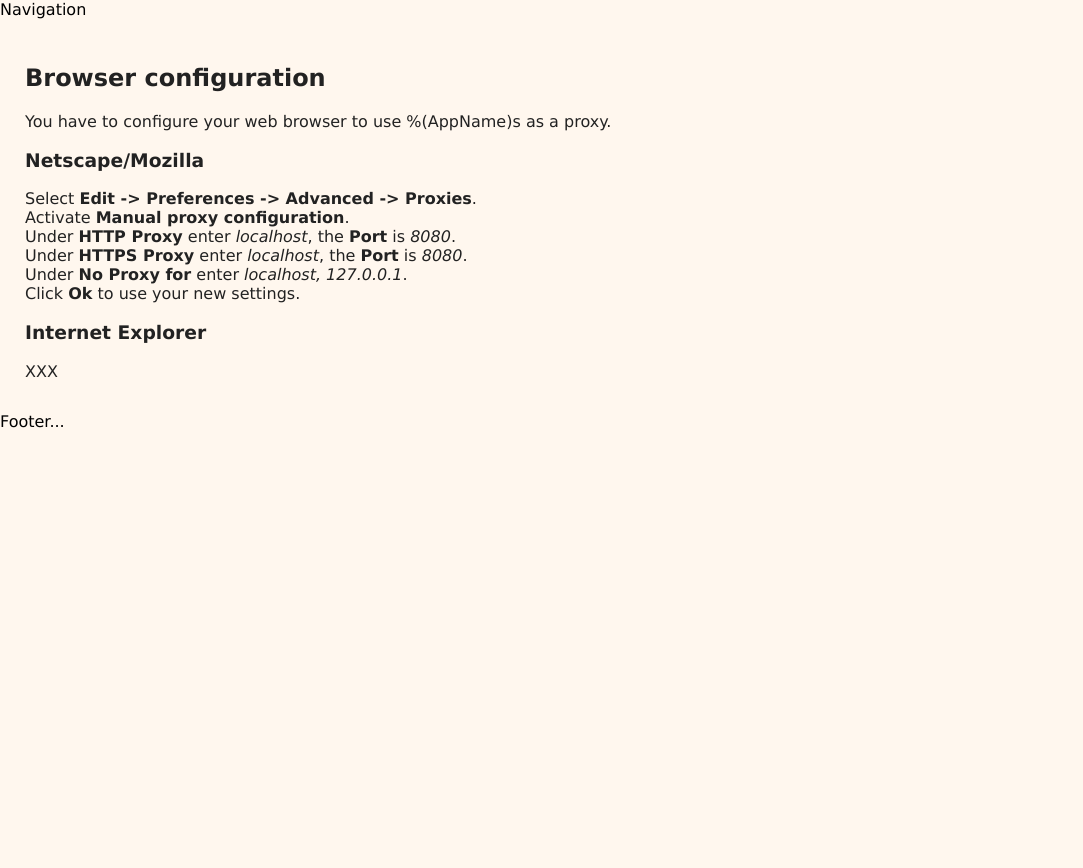
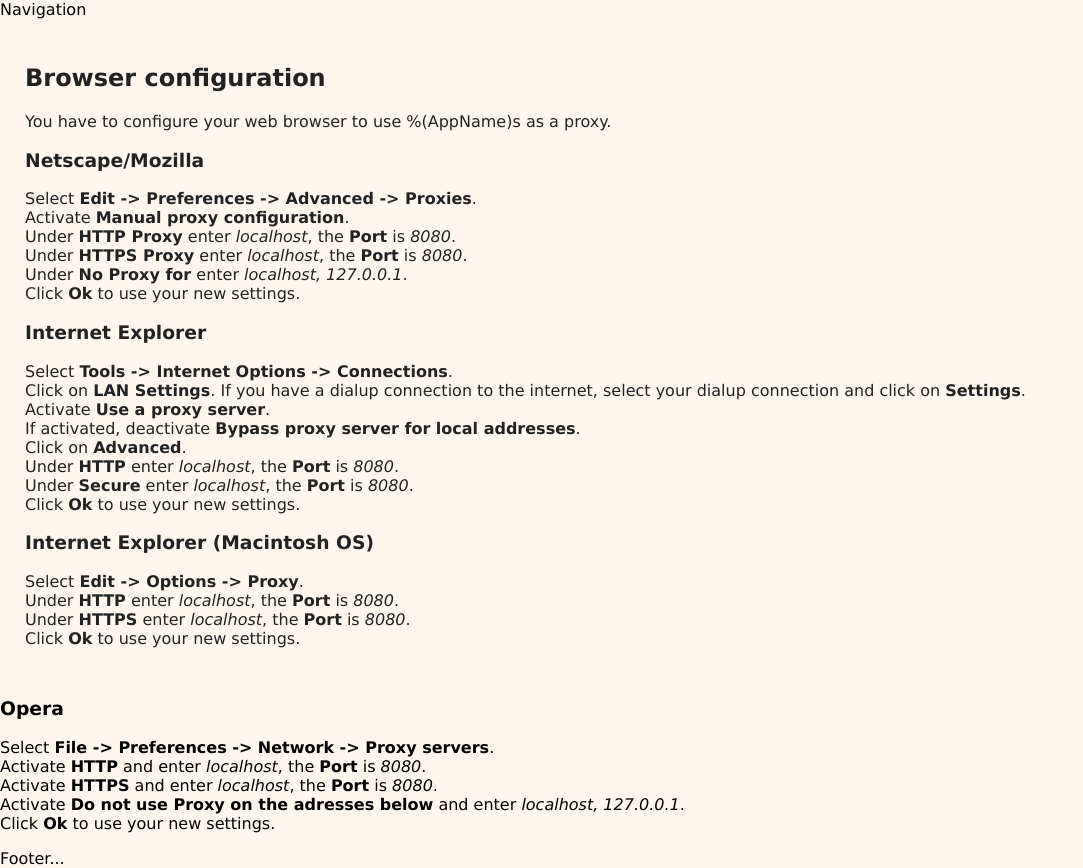
Before and after one commit to HomeRad/TorCleaner, a plain HTML site: page templates/classic/help.html in a window 1280 px wide. Shown: the whole page, without its empty margins (0-1083 px from the left). Before the commit the page ends 800 px from the top, so only its background shows below. Drawn offline with Linux system fonts and the light colour scheme.

Commit message:
more proxy config help
git-svn-id: https://webcleaner.svn.sourceforge.net/svnroot/webcleaner/trunk/webcleaner2@2594 e058641e-7c0d-0410-ba67-d7ca6cf85b4a

```diff
--- a/templates/classic/help.html
+++ b/templates/classic/help.html
@@ -21,9 +21,43 @@ Under <b>HTTPS Proxy</b> enter <i>localhost</i>, the <b>Port</b> is
 <i tal:content="string:${config/port}">8080</i>.<br>
 Under <b>No Proxy for</b> enter <i>localhost, 127.0.0.1</i>.<br>
 Click <b>Ok</b> to use your new settings.</p>
+
 <h3 i18n:translate="">Internet Explorer</h3>
-<p i18n:translate="">XXX</p>
+<p i18n:translate="">Select <b>Tools -&gt; Internet Options -&gt;
+Connections</b>.<br>
+Click on <b>LAN Settings</b>. If you have a dialup connection to the
+internet, select your dialup connection and click on <b>Settings</b>.<br>
+Activate <b>Use a proxy server</b>.<br>
+If activated, deactivate <b>Bypass proxy server for local addresses</b>.<br>
+Click on <b>Advanced</b>.<br>
+Under <b>HTTP</b> enter <i>localhost</i>, the <b>Port</b> is
+<i tal:content="string:${config/port}">8080</i>.<br>
+Under <b>Secure</b> enter <i>localhost</i>, the <b>Port</b> is
+<i tal:content="string:${config/port}">8080</i>.<br>
+Click <b>Ok</b> to use your new settings.</p>
+</p>
+
+<h3 i18n:translate="">Internet Explorer (Macintosh OS)</h3>
+<p i18n:translate="">Select <b>Edit -&gt; Options -&gt; Proxy</b>.<br>
+Under <b>HTTP</b> enter <i>localhost</i>, the <b>Port</b> is
+<i tal:content="string:${config/port}">8080</i>.<br>
+Under <b>HTTPS</b> enter <i>localhost</i>, the <b>Port</b> is
+<i tal:content="string:${config/port}">8080</i>.<br>
+Click <b>Ok</b> to use your new settings.</p>
+</p>
 </div>
+
+<h3 i18n:translate="">Opera</h3>
+<p i18n:translate="">Select <b>File -&gt; Preferences -&gt; Network
+-&gt; Proxy servers</b>.<br>
+Activate <b>HTTP</b> and enter <i>localhost</i>, the <b>Port</b> is
+<i tal:content="string:${config/port}">8080</i>.<br>
+Activate <b>HTTPS</b> and enter <i>localhost</i>, the <b>Port</b> is
+<i tal:content="string:${config/port}">8080</i>.<br>
+Activate <b>Do not use Proxy on the adresses below</b> and enter
+<i>localhost, 127.0.0.1</i>.<br>
+Click <b>Ok</b> to use your new settings.</p>
+</p>
 
 <div metal:use-macro="macros/macros/footer">Footer...</div>
 </body>
```
Also changed, not shown: 2 other files.
